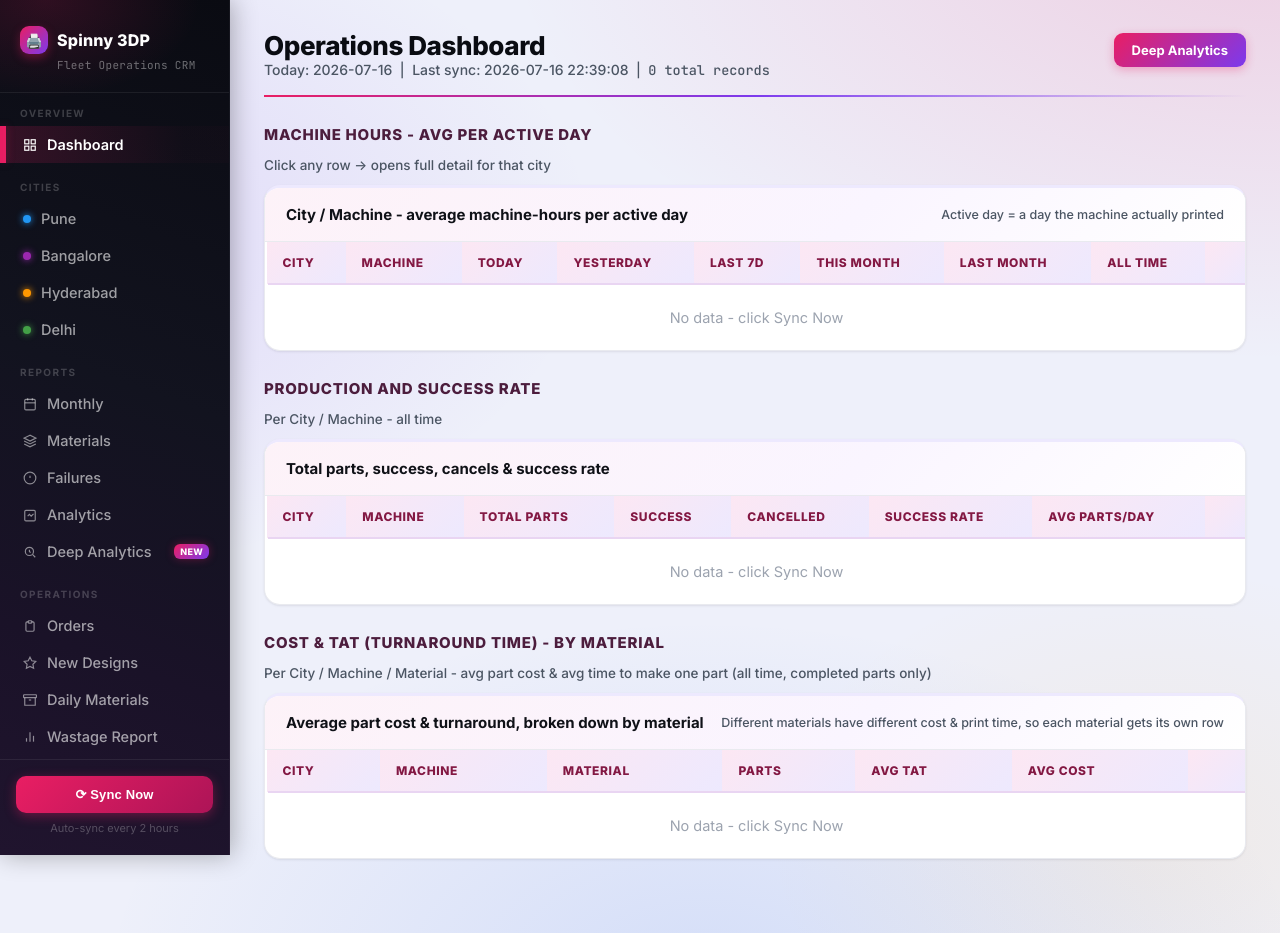
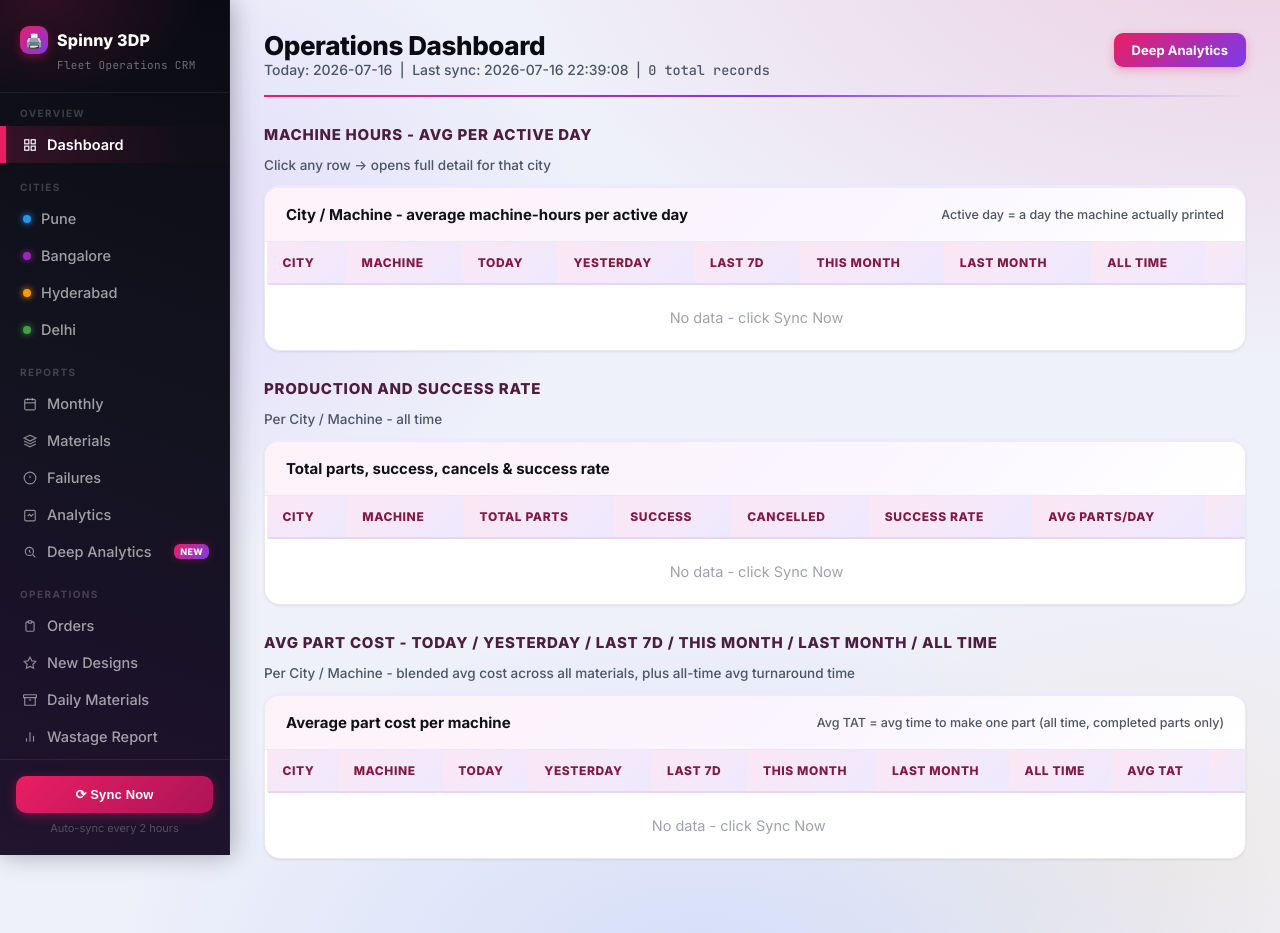
Before and after one commit to vishal15-ops/spinny-3dp-crm, a Flask app: page / in a window 1280 px wide. Run offline with Flask 3, Linux system fonts and the light colour scheme; data comes from the database, SQL or seed files in the repository; data that the repository does not hold is empty.

Commit message:
Update dashboard.html

```diff
--- a/templates/dashboard.html
+++ b/templates/dashboard.html
@@ -75,27 +75,30 @@
   </table>
 </div>
 
-<div class="section-title">Cost &amp; TAT (Turnaround Time) - by Material</div>
-<div class="hint">Per City / Machine / Material - avg part cost &amp; avg time to make one part (all time, completed parts only)</div>
+<div class="section-title">Avg Part Cost - Today / Yesterday / Last 7d / This Month / Last Month / All Time</div>
+<div class="hint">Per City / Machine - blended avg cost across all materials, plus all-time avg turnaround time</div>
 <div class="table-card">
-  <div class="table-card-header">Average part cost &amp; turnaround, broken down by material<small>Different materials have different cost &amp; print time, so each material gets its own row</small></div>
+  <div class="table-card-header">Average part cost per machine<small>Avg TAT = avg time to make one part (all time, completed parts only)</small></div>
   <table>
     <thead><tr>
-      <th>City</th><th>Machine</th><th>Material</th><th>Parts</th><th>Avg TAT</th><th>Avg Cost</th><th></th>
+      <th>City</th><th>Machine</th><th>Today</th><th>Yesterday</th><th>Last 7d</th><th>This Month</th><th>Last Month</th><th>All Time</th><th>Avg TAT</th><th></th>
     </tr></thead>
     <tbody>
       {% for r in cost_rows %}
       <tr class="clickrow" onclick="location.href='/deep?city={{ r.city }}'">
         <td><span class="cpill" style="background:{{ city_color[r.city] }}">{{ r.city }}</span></td>
         <td><b>{{ r.machine }}</b></td>
-        <td>{{ r.material }}</td>
-        <td class="mono">{{ r.parts }}</td>
+        <td class="mono">Rs {{ r.today }}</td>
+        <td class="mono">Rs {{ r.yday }}</td>
+        <td class="mono">Rs {{ r.week }}</td>
+        <td class="mono">Rs {{ r.month }}</td>
+        <td class="mono">Rs {{ r.lm }}</td>
+        <td class="mono" style="font-weight:700;color:#0f766e">Rs {{ r.alltime }}</td>
         <td class="mono" style="font-weight:700;color:#7c3aed">{{ r.avg_tat }}</td>
-        <td class="mono" style="font-weight:700;color:#0f766e">Rs {{ r.avg_cost }}</td>
         <td class="arrow">view -&gt;</td>
       </tr>
       {% else %}
-      <tr><td colspan="7" style="text-align:center;color:#9ca3af;padding:24px">No data - click Sync Now</td></tr>
+      <tr><td colspan="9" style="text-align:center;color:#9ca3af;padding:24px">No data - click Sync Now</td></tr>
       {% endfor %}
     </tbody>
   </table>
```
